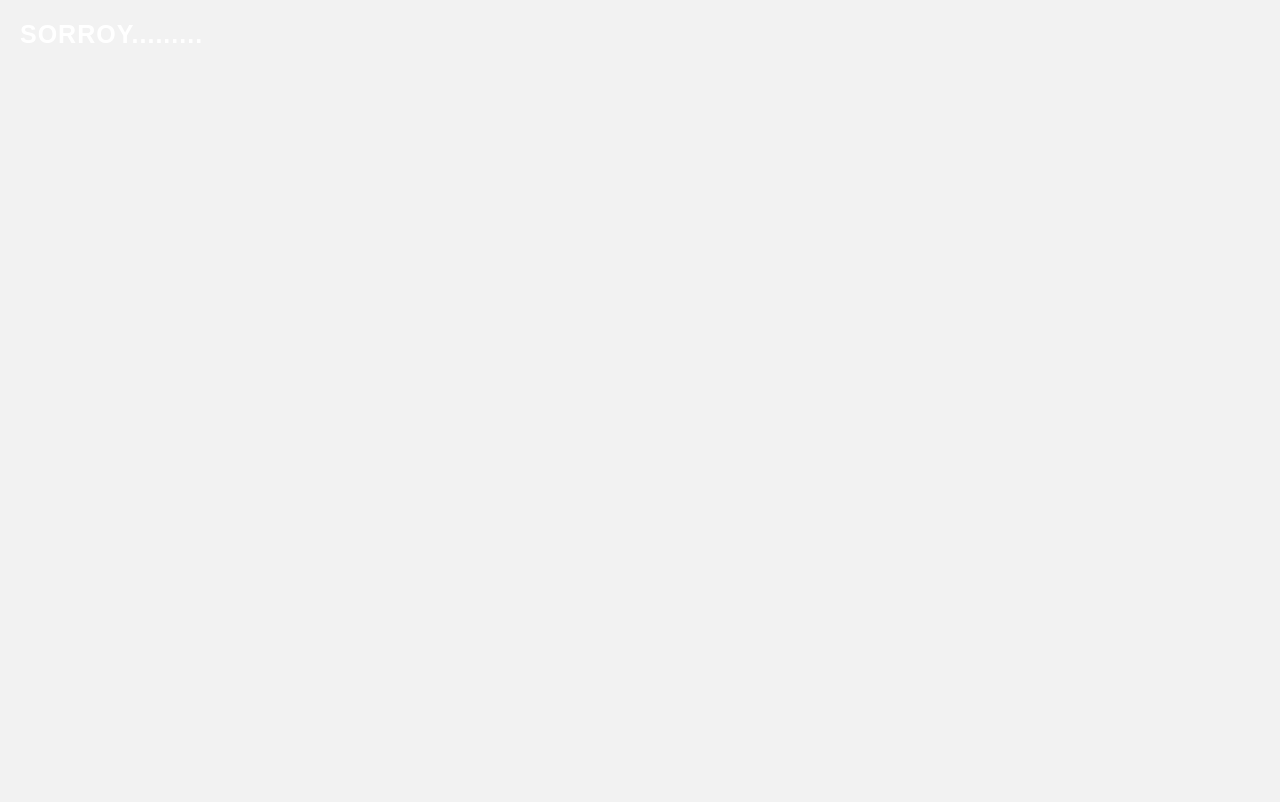
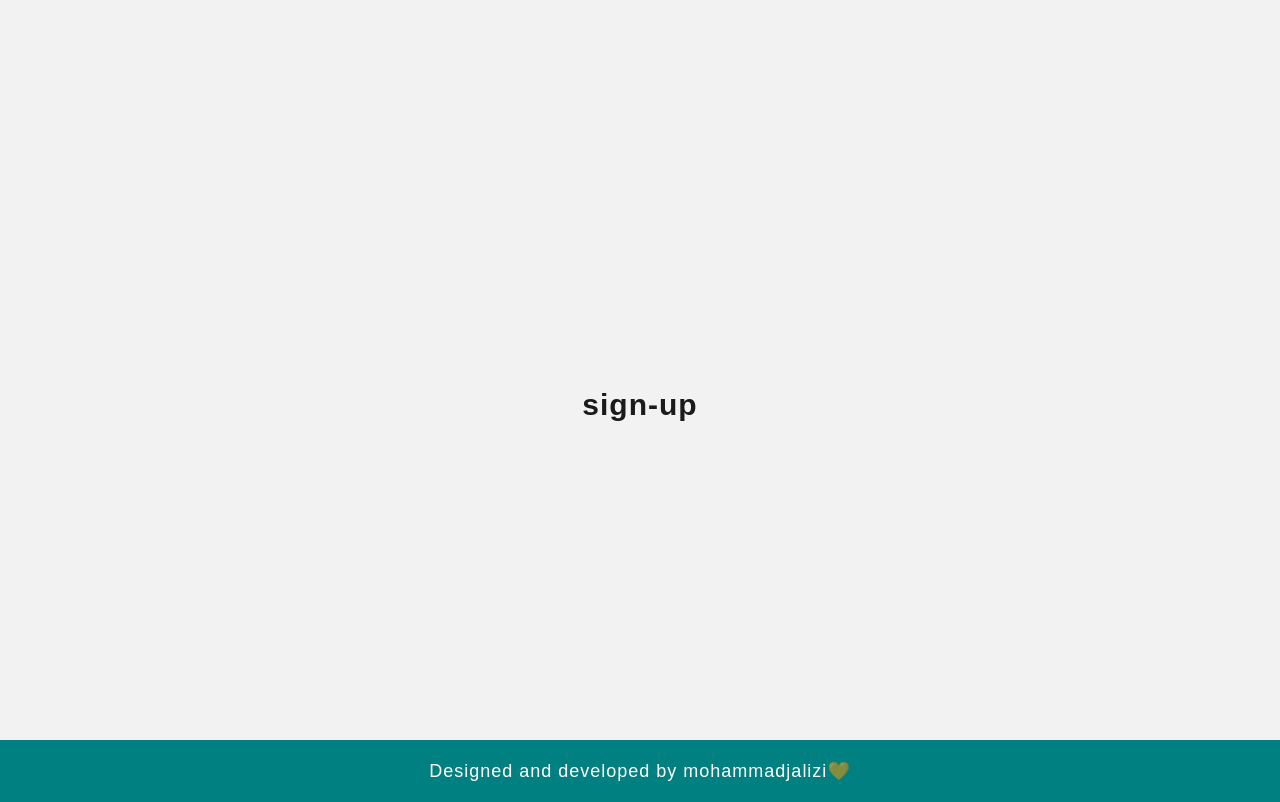
Before and after one commit to mohammadjalizi/c4project, a React (Create React App) app: page /Signup in a window 1280 px wide. Before the commit this address had no page. Built offline with nearby package versions, Linux system fonts and the light colour scheme.

Commit message:
Sign-in & Sign-up Pages

```diff
--- a/src/pages/Sign.jsx
+++ b/src/pages/Sign.jsx
@@ -1,8 +1,23 @@
 import React from 'react'
+import Header from '../Copm/Header'
+import Maincontent from '../Copm/Maincontent'
+import Footer from '../Copm/Footer'
+import { Helmet} from 'react-helmet-async';
 
 const Sign = () => {
   return (
-    <div>Sign</div>
+    <>
+        <Helmet>
+<title>Sign-in</title>
+
+
+    </Helmet>
+<Header/>
+<main>
+ sign-in
+  </main>
+<Footer/>
+</>
   )
 }
 
--- a/src/pages/Signup.jsx
+++ b/src/pages/Signup.jsx
@@ -1,8 +1,23 @@
 import React from 'react'
+import Header from '../Copm/Header'
+import Maincontent from '../Copm/Maincontent'
+import Footer from '../Copm/Footer'
+import { Helmet} from 'react-helmet-async';
 
 const Signup = () => {
   return (
-    <div>Signup</div>
+    <>
+        <Helmet>
+<title>Sign-up</title>
+
+
+    </Helmet>
+<Header/>
+<main>
+ sign-up
+  </main>
+<Footer/>
+</>
   )
 }
 
```
Also changed, not shown: src/App.js (+10 -0 lines).
